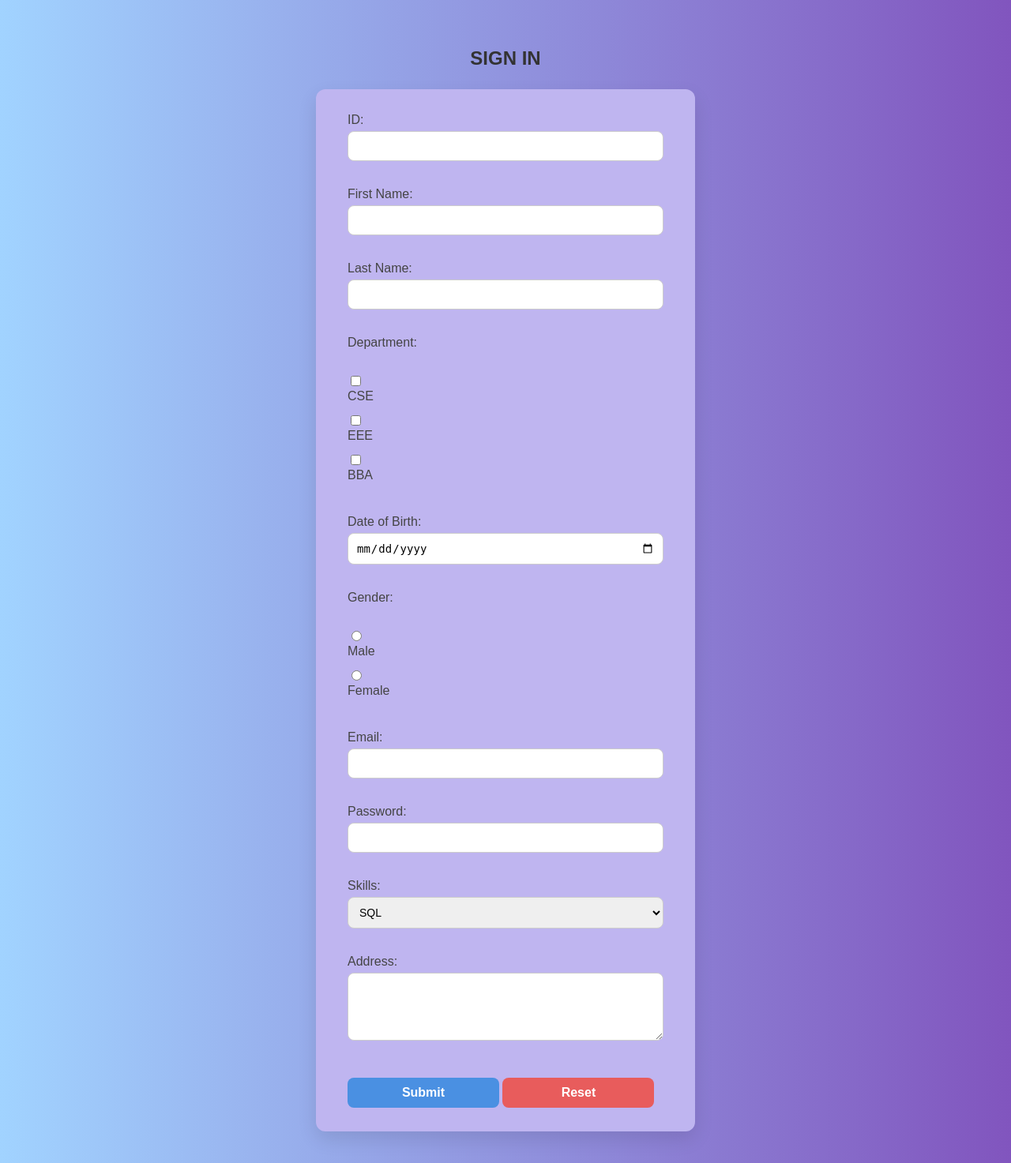
After one commit to sharihaa/learning-web-technologies-spring2024-2025-sec-c, a PHP site: page /Onlinequiz/view/signin.html in a window 1280 px wide. The commit adds this page. Shown: the whole page at 79% size. Run offline with PHP 8.4, Linux system fonts and the light colour scheme.

Commit message:
lab exam

```diff
--- /dev/null
+++ b/Onlinequiz/css/signin.css
@@ -0,0 +1,85 @@
+body {
+    font-family: Arial, sans-serif;
+    background: linear-gradient(to right, #a1d3ff, #8155be);
+    display: flex;
+    justify-content: center;
+    align-items: start;
+    min-height: 100vh;
+    margin: 0;
+    padding: 40px 0;
+}
+
+form {
+    background-color: #bfb5f0;
+    padding: 30px 40px;
+    border-radius: 12px;
+    box-shadow: 0 10px 25px rgba(0, 0, 0, 0.1);
+    width: 400px;
+}
+
+h2 {
+    text-align: center;
+    color: #333;
+    margin-bottom: 25px;
+}
+
+label {
+    display: block;
+    margin-bottom: 5px;
+    font-weight: 500;
+    color: #444;
+}
+
+input[type="text"],
+input[type="number"],
+input[type="email"],
+input[type="password"],
+input[type="date"],
+select,
+textarea {
+    width: 100%;
+    padding: 10px;
+    border: 1px solid #ccc;
+    border-radius: 8px;
+    margin-bottom: 15px;
+    box-sizing: border-box;
+    font-size: 14px;
+}
+
+textarea {
+    resize: vertical;
+}
+
+input[type="checkbox"],
+input[type="radio"] {
+    margin-right: 5px;
+    margin-top: 10px;
+}
+
+input[type="submit"],
+input[type="reset"] {
+    width: 48%;
+    padding: 10px;
+    border: none;
+    border-radius: 8px;
+    background-color: #4a90e2;
+    color: white;
+    font-size: 16px;
+    font-weight: bold;
+    cursor: pointer;
+    transition: background 0.3s ease;
+    margin-top: 10px;
+}
+
+input[type="submit"]:hover,
+input[type="reset"]:hover {
+    background-color: #357ab8;
+}
+
+input[type="reset"] {
+    background-color: #e85c5c;
+}
+
+input[type="reset"]:hover {
+    background-color: #c84343;
+}
--- /dev/null
+++ b/Onlinequiz/js/signin.js
@@ -0,0 +1,13 @@
+function redirectToVerification() {
+    // Get user email and password from the form
+    const email = document.getElementById("email").value;
+    const password = document.getElementById("password").value;
+
+    // Save to localStorage (for demo only)
+    localStorage.setItem("userEmail", email);
+    localStorage.setItem("userPassword", password);
+
+    alert("Registration successful! Redirecting to email verification...");
+
+    // Redirect to verification page
+    window.location.href = "email_verification.html";
--- /dev/null
+++ b/Onlinequiz/view/signin.html
@@ -0,0 +1,74 @@
+<!DOCTYPE html>
+<html lang="en">
+<head>
+    <meta charset="UTF-8">
+    <meta name="viewport" content="width=device-width, initial-scale=1.0">
+    <title>Complete HTML Form</title>
+    <link rel="stylesheet" href="../css/signin.css">
+
+
+</head>
+<body>
+    <div class="form-wrapper">
+    <h2>SIGN IN</h2>
+
+    <form onsubmit="redirectToVerification(); return false;">
+
+        <label for="id">ID:</label>
+        <input type="number" id="id" name="id" required> <br><br>
+
+        <label for="fname">First Name:</label>
+        <input type="text" id="fname" name="fname" required><br><br>
+
+        <label for="lname">Last Name:</label>
+        <input type="text" id="lname" name="lname" required><br><br>
+        <label>Department:</label><br>
+        <input type="checkbox" id="cse" name="department" value="CSE">
+        <label for="cse">CSE</label>
+
+        <input type="checkbox" id="eee" name="department" value="EEE">
+        <label for="eee">EEE</label>
+
+        <input type="checkbox" id="bba" name="department" value="BBA">
+        <label for="bba">BBA</label>
+        <br><br>
+
+
+        <label for="dob">Date of Birth:</label>
+        <input type="date" id="dob" name="dob" required><br><br>
+
+        <label>Gender:</label><br>
+        <input type="radio" id="male" name="gender" value="male" required>
+        <label for="male">Male</label>
+
+        <input type="radio" id="female" name="gender" value="female" required>
+        <label for="female">Female</label><br><br>
+
+        <label for="email">Email:</label>
+        <input type="email" id="email" name="email" required><br><br>
+
+        <label for="password">Password:</label>
+        <input type="password" id="password" name="password" required><br><br>
+
+        <label for="skills">Skills:</label>
+        <select id="skills" name="skills" required>
+            <option value="sql">SQL</option>
+            <option value="c++">C++</option>
+            <option value="java">Java</option>
+            <option value="python">Python</option>
+        </select><br><br>
+
+        <label for="address">Address:</label>
+        <textarea id="address" name="address" rows="4" required></textarea> <br><br>
+
+
+
+        <input type="submit" value="Submit">
+        <input type="reset" value="Reset">
+    </form>
+    </div>
+
+
+</body>
+<script src="../js/signin.js"></script>
+</html>
```
Also changed, not shown: Onlinequiz/css/login.css (renamed from onlinequiz/css/style.css, +43 -21 lines), Onlinequiz/css/timed_test.css (added, +79 -0 lines), Onlinequiz/js/timer.js (added, +67 -0 lines), Onlinequiz/view/email_verification.html (added, +24 -0 lines), Onlinequiz/view/forgot_password.html (added, +20 -0 lines), Onlinequiz/view/homepage.html (added, +21 -0 lines), Onlinequiz/view/login.html (added, +29 -0 lines), Onlinequiz/view/timed_test.html (added, +34 -0 lines), labexam/cal.html (added, +51 -0 lines), labexam/calculator.html (added, +54 -0 lines), onlinequiz/jscript/script.js (deleted, +0 -15 lines), onlinequiz/view/index.html (deleted, +0 -30 lines).
